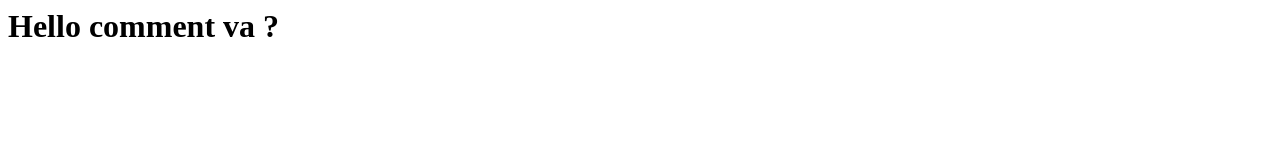
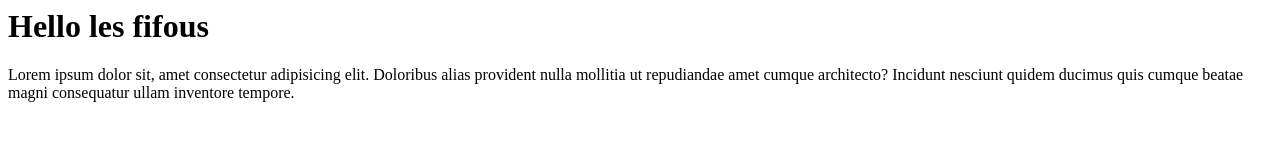
Before and after one commit to dev634/heroku-test, a website: page index.html in a window 1280 px wide. Drawn offline with Linux system fonts and the light colour scheme.

Commit message:
Adding html file

```diff
--- a/index.html
+++ b/index.html
@@ -1 +1,11 @@
-<h1>Hello comment va ?</h1>
+<html lang="en">
+<head>
+    <meta charset="UTF-8">
+    <meta name="viewport" content="width=device-width, initial-scale=1.0">
+    <title>Test</title>
+</head>
+<body>
+    <h1>Hello les fifous</h1>
+    <p>Lorem ipsum dolor sit, amet consectetur adipisicing elit. Doloribus alias provident nulla mollitia ut repudiandae amet cumque architecto? Incidunt nesciunt quidem ducimus quis cumque beatae magni consequatur ullam inventore tempore.</p>
+</body>
+</html>
```
